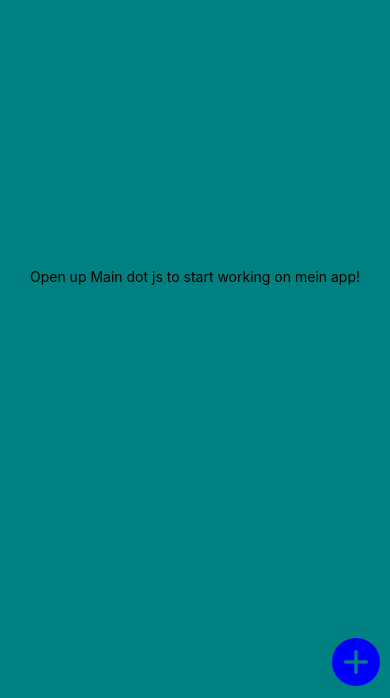
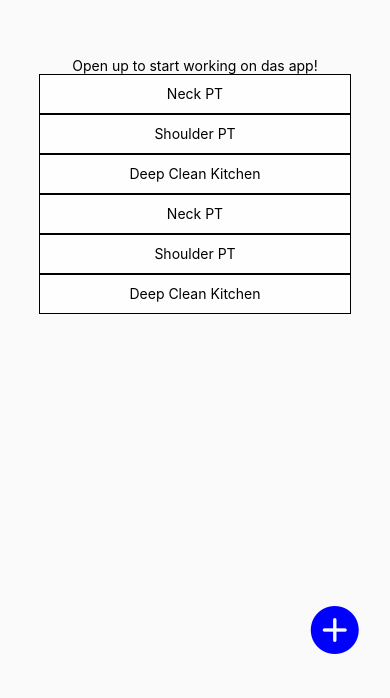
Before and after one commit to sselfridge/beta-upon-a-time, a React Native app: screen / in a window 390 px wide. Shown: the part 146-844 px from the top of the page. Built offline with nearby package versions, Linux system fonts and the light colour scheme.

Commit message:
same old but weird and different

```diff
--- a/package.json
+++ b/package.json
@@ -10,6 +10,7 @@
     "eject": "expo eject"
   },
   "dependencies": {
+    "@react-native-picker/picker": "^2.4.0",
     "expo": "~44.0.0",
     "expo-status-bar": "~1.2.0",
     "react": "17.0.1",
--- a/src/models/mocklist.js
+++ b/src/models/mocklist.js
@@ -1,17 +1,32 @@
 export const tasks1 = [
   {
     id: 1,
-    title: "Neck PT",
-    frequency: "week",
+    title: 'Neck PT',
+    frequency: 'week',
   },
   {
     id: 2,
-    title: "Shoulder PT",
-    frequency: "week",
+    title: 'Shoulder PT',
+    frequency: 'week',
   },
   {
     id: 3,
-    title: "Deep Clean Kitchen",
-    frequency: "week",
+    title: 'Deep Clean Kitchen',
+    frequency: 'week',
+  },
+  {
+    id: 1,
+    title: 'Neck PT',
+    frequency: 'week',
+  },
+  {
+    id: 2,
+    title: 'Shoulder PT',
+    frequency: 'week',
+  },
+  {
+    id: 3,
+    title: 'Deep Clean Kitchen',
+    frequency: 'week',
   },
 ];
--- a/src/pages/Main.js
+++ b/src/pages/Main.js
@@ -2,16 +2,38 @@ import React, { useState, useEffect } from 'react';
 import { StatusBar } from 'expo-status-bar';
 import { StyleSheet, Text, View } from 'react-native';
 import { AntDesign } from '@expo/vector-icons';
+import { tasks1 } from '../models/mocklist';
+
+import AddNew from './components/AddNew';
+import List from './components/List';
 export default function Main() {
   const [addNewTask, setAddNewTask] = useState(false);
 
+  const [tasks, setTasks] = useState(tasks1);
+
   const handleAddTask = (e) => {
-    console.info(e.target);
+    // console.info('Add new');
+    // setTasks((t) => {
+    //   const ts = t.slice();
+    //   const newT = new Date();
+    //   ts.push({ title: `${newT}` });
+    //   console.info(tasks.length);
+    //   return ts;
+    // });
+    setAddNewTask(true);
   };
+
+  console.info(tasks.length);
 
   return (
     <View style={styles.mainView}>
-      <Text>Open up Main dot js to start working on mein app!</Text>
+      <Text>Open up to start working on das app!</Text>
+      <View style={styles.list}>
+        {tasks.map((task, i) => {
+          return <List key={i} task={task} />;
+        })}
+      </View>
+      {!addNewTask ? (
         <AntDesign
           style={styles.plusIcon}
           onPress={handleAddTask}
@@ -19,6 +41,9 @@ export default function Main() {
           size={48}
           color="blue"
         />
+      ) : (
+        <AddNew setTasks={setTasks} setAddNewTask={setAddNewTask} />
+      )}
     </View>
   );
 }
@@ -26,14 +51,18 @@ export default function Main() {
 const styles = StyleSheet.create({
   mainView: {
     flex: 1,
-    backgroundColor: 'teal',
+    backgroundColor: '#fafafa',
     alignItems: 'center',
     justifyContent: 'center',
     width: '100%',
   },
   plusIcon: {
     position: 'absolute',
-    bottom: 10,
-    right: 10,
+    bottom: '5%',
+    right: '8%',
+  },
+  list: {
+    width: '80%',
+    height: '50%',
   },
 });
--- /dev/null
+++ b/src/pages/components/AddNew.js
@@ -0,0 +1,56 @@
+import React, { useState, useEffect } from 'react';
+// import { Picker } from '@react-native-picker/picker';
+import { StyleSheet, TextInput, Text, View, Button } from 'react-native';
+
+export default function AddNew(props) {
+  const { setTasks, setAddNewTask } = props;
+
+  const handleAddTask = (e) => {
+    console.info('save');
+  };
+
+  return (
+    <View style={styles.addNew}>
+      <Text>Allo</Text>
+      <TextInput
+        autoFocus={true}
+        placeholder="Task Name"
+        onChangeText={handleAddTask}
+      />
+      <View style={styles.buttons}>
+        <Button style={styles.saveBtn} title="Save" onPress={handleAddTask} />
+        <Button
+          style={styles.cancelBtn}
+          title="Cancel"
+          onPress={() => {
+            console.info('cancel');
+            setAddNewTask(false);
+          }}
+        />
+      </View>
+    </View>
+  );
+}
+
+const styles = StyleSheet.create({
+  addNew: {
+    flex: 1,
+    bottom: 0,
+    backgroundColor: '#fefefe',
+    position: 'absolute',
+    alignItems: 'center',
+    justifyContent: 'center',
+    // width: '100%',
+    height: 200,
+    borderColor: 'black',
+    borderWidth: 1,
+    width: '100%',
+  },
+  buttons: {
+    width: '80%',
+    // height: 50,
+    alignContent: 'space-between',
+  },
+  cancelBtn: {},
+  saveBtn: {},
+});
--- a/src/pages/components/List.js
+++ b/src/pages/components/List.js
@@ -1 +1,31 @@
-import { first } from "react-native";
+import React, { useState, useEffect } from 'react';
+import { StatusBar } from 'expo-status-bar';
+import { StyleSheet, Text, View } from 'react-native';
+
+export default function List(props) {
+  const { task } = props;
+
+  return (
+    <View style={styles.mainView}>
+      <Text>{task.title}</Text>
+    </View>
+  );
+}
+
+const styles = StyleSheet.create({
+  mainView: {
+    flex: 1,
+    backgroundColor: '#fefefe',
+    alignItems: 'center',
+    justifyContent: 'center',
+    // width: '100%',
+    maxHeight: 40,
+    borderColor: 'black',
+    borderWidth: 1,
+  },
+  plusIcon: {
+    position: 'absolute',
+    bottom: '5%',
+    right: '8%',
+  },
+});
```
Also changed, not shown: src/models/types.js (+4 -4 lines), 2 other files (tests, documents, lock files or other folders). Lines whose indentation alone changed are shown as unchanged.
